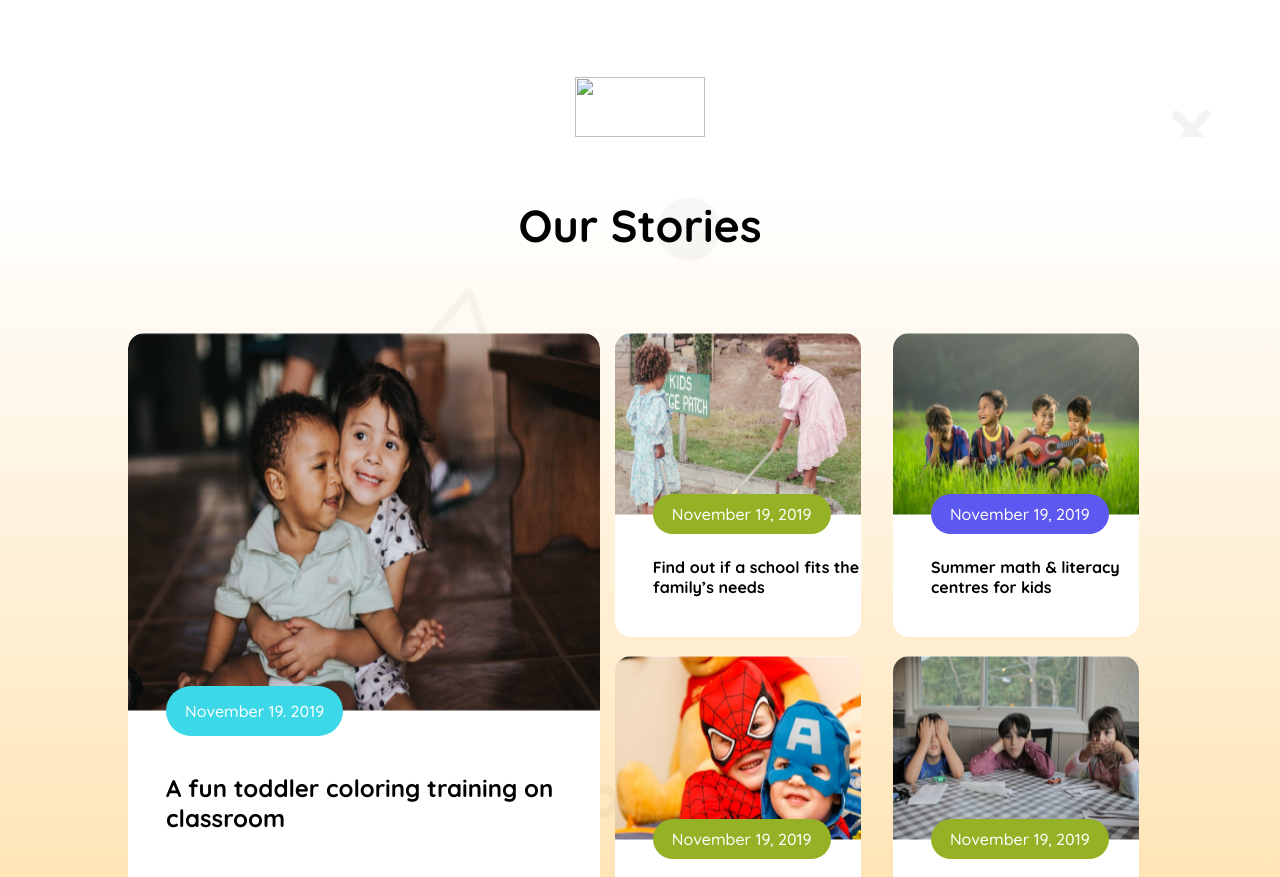
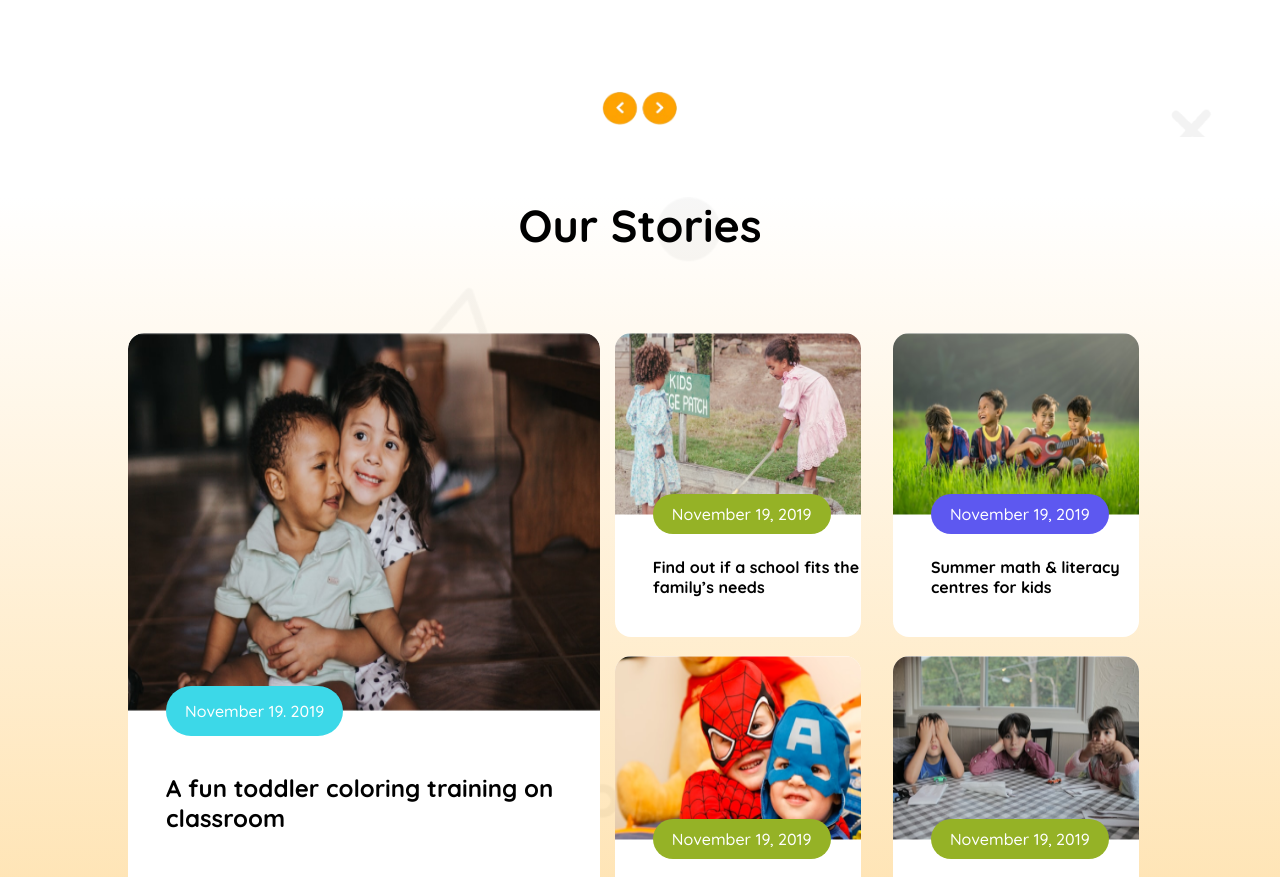
Before and after one commit to Aiman-20/Second_assignment, a plain HTML site: page index.html in a window 1280 px wide. Shown: the part 1330-2207 px from the top of the page. Drawn offline with Linux system fonts and the light colour scheme.

Commit message:
sixth commit

```diff
--- a/index.html
+++ b/index.html
@@ -86,7 +86,7 @@
 
         </div>
         <div class="next-page">
-            <img src="assets/c.png" alt="">
+            <img src="assets/arrow.PNG" alt="">
         </div>
     </section>
     <section class="stories-section">
```
